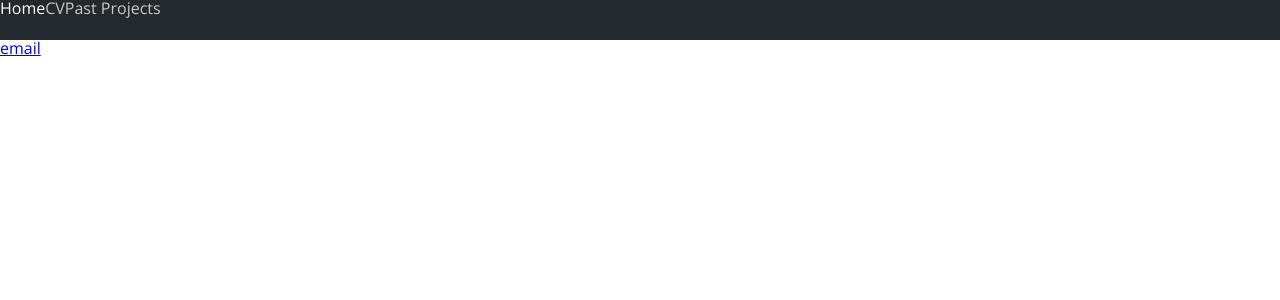
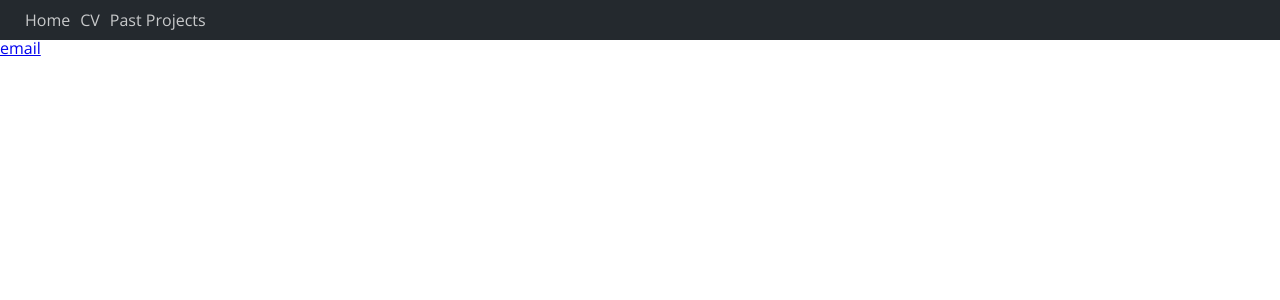
Before and after one commit to stephaneham/stephaneham.github.io, a Jekyll site: the page built from index.html, in a window 1280 px wide. Shown: the top 300 px of the page. Built offline with Jekyll 4.4.1, drawn with Linux system fonts in a browser that asks for light colours.

Commit message:
Update main.css

```diff
--- a/css/main.css
+++ b/css/main.css
@@ -111,13 +111,19 @@
     font-family: 'Open Sans', sans-serif;
 }
 
+nav{
+    padding: 0 20px;
+}
+
 nav li{
     float: left;
+    padding: 0 5px;
 }
 
 nav a{
     color: rgba(255,255,255,0.75);
     text-decoration: none;
+    line-height: 40px;
 }
 
 nav li:hover a{
```
